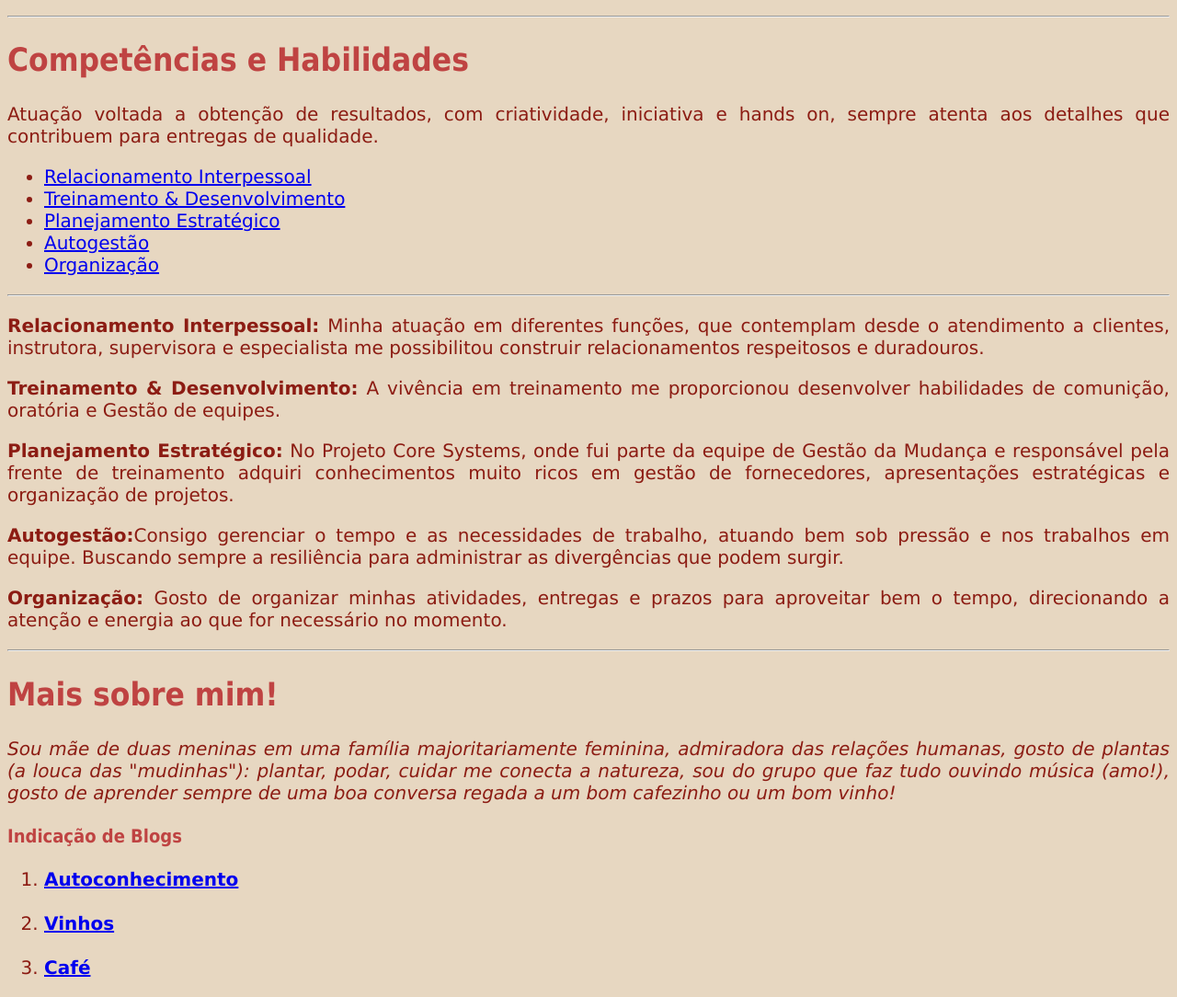
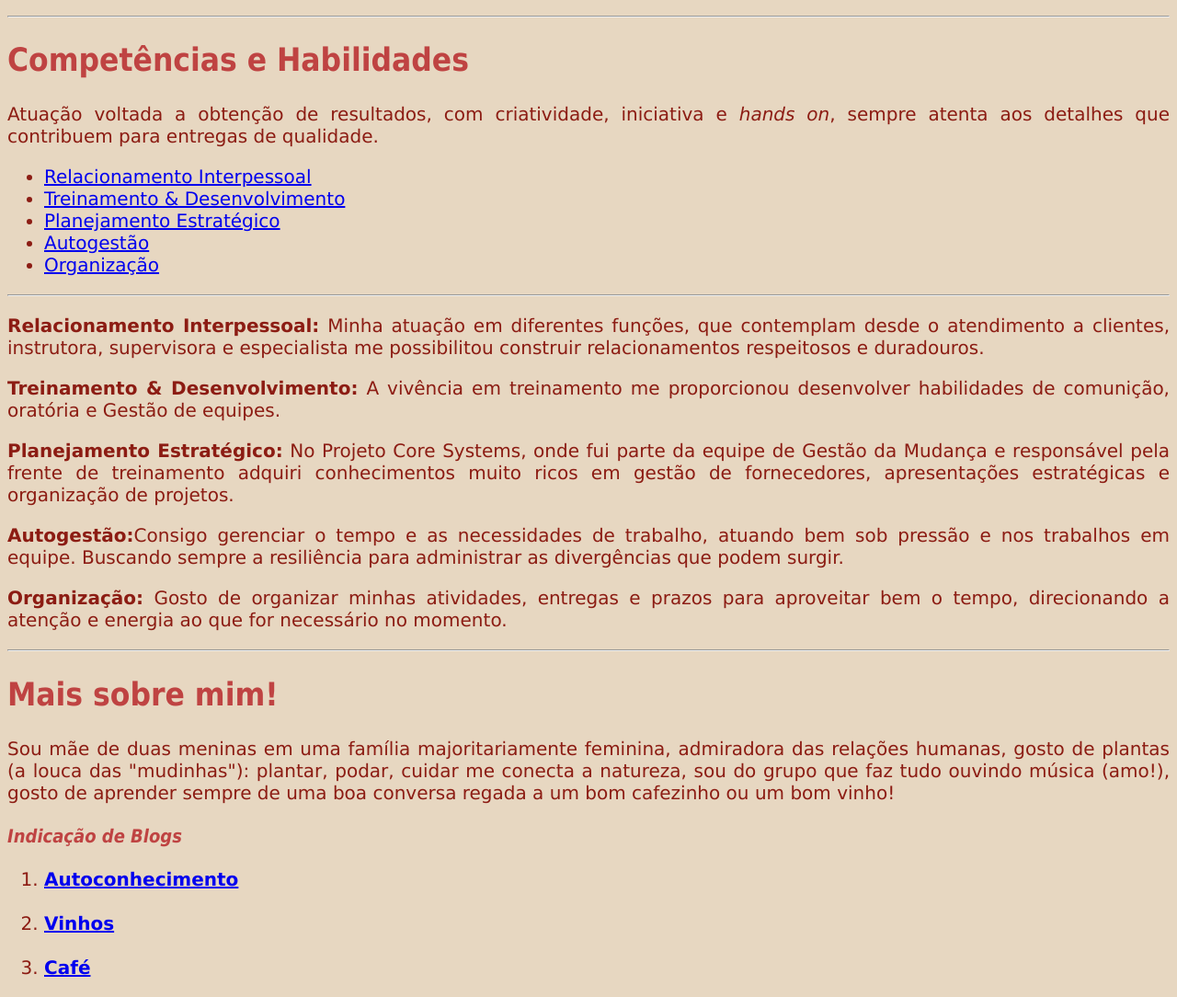
Before and after one commit to janaolive/janaolive.github.io, a plain HTML site: page index.html in a window 1280 px wide. Shown: the part 991-2075 px from the top of the page at 92% size. Drawn offline with Linux system fonts and the light colour scheme.

Commit message:
commit final de estilização do portfolio

```diff
--- a/index.html
+++ b/index.html
@@ -149,7 +149,7 @@
 <hr>
 
     <h2 id="competencias e habilidades">Competências e Habilidades</h2>
-    <p> Atuação voltada a obtenção de resultados, com criatividade, iniciativa e hands on, sempre atenta aos detalhes que contribuem para entregas de qualidade.</p>
+    Atuação voltada a obtenção de resultados, com criatividade, iniciativa e <em>hands on</em>, sempre atenta aos detalhes que contribuem para entregas de qualidade.</p>
 
     <ul>
         <li><class="list-relationship"><a href="#relacionamento interpessoal">Relacionamento Interpessoal</a></li>
@@ -173,9 +173,9 @@
 <hr>
 
 <h2 id="mais sobre mim">Mais sobre mim!</h2>
-<p><em>Sou mãe de duas meninas em uma família majoritariamente feminina, admiradora das relações humanas, gosto de plantas (a louca das "mudinhas"): plantar, podar, cuidar  me conecta a natureza, sou do grupo que faz tudo ouvindo música (amo!), gosto de aprender sempre de uma boa conversa regada a um bom cafezinho ou um bom vinho!</em></p>
+<p>Sou mãe de duas meninas em uma família majoritariamente feminina, admiradora das relações humanas, gosto de plantas (a louca das "mudinhas"): plantar, podar, cuidar  me conecta a natureza, sou do grupo que faz tudo ouvindo música (amo!), gosto de aprender sempre de uma boa conversa regada a um bom cafezinho ou um bom vinho!</p>
 
-<h3 id="indicação de blogs"><strong>Indicação de Blogs</strong></h3>
+<h3 id="indicação de blogs"><em>Indicação de Blogs</em></h3>
 
 <ol>
 <li><class="blog-list"><a href="https://jessicamedeiros.com.br/verdade-gen/" target="_blank"><strong>Autoconhecimento</strong></a></li>
```
